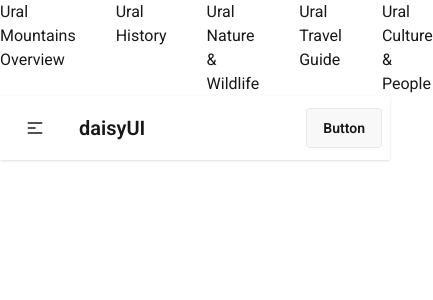
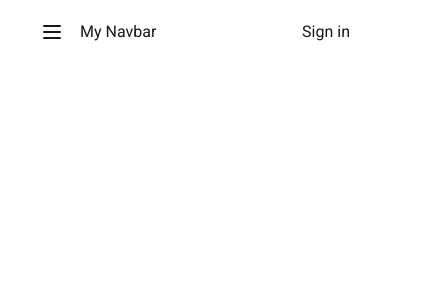
Before and after one commit to kousar-21/tailwind-react-pricing-option, a React (Vite) app: page /ural/culture in a window 390 px wide. Shown: the top 300 px of the page, 433 px wide, since content can reach past the window. Built offline with nearby package versions, Linux system fonts and the light colour scheme.

Commit message:
add custom Navbar

```diff
--- a/package.json
+++ b/package.json
@@ -12,6 +12,7 @@
   "dependencies": {
     "@tailwindcss/vite": "^4.1.4",
     "lucide": "^0.488.0",
+    "lucide-react": "^0.488.0",
     "react": "^19.0.0",
     "react-dom": "^19.0.0",
     "tailwindcss": "^4.1.4"
--- /dev/null
+++ b/public/pricing.json
@@ -0,0 +1,43 @@
+[
+    {
+      "id": 1,
+      "name": "Basic Plan",
+      "price": "$29/month",
+      "info": "Perfect for beginners who want access to essential equipment.",
+      "features": [
+        "Access to gym equipment",
+        "Locker room access",
+        "1 free personal training session",
+        "Open 6 AM - 10 PM access",
+        "Fitness assessment on sign-up"
+      ]
+    },
+    {
+      "id": 2,
+      "name": "Standard Plan",
+      "price": "$49/month",
+      "info": "Ideal for regular gym-goers looking for group classes.",
+      "features": [
+        "Everything in Basic",
+        "Unlimited group classes",
+        "Sauna access",
+        "2 guest passes per month",
+        "Access to mobile app",
+        "Monthly progress tracking"
+      ]
+    },
+    {
+      "id": 3,
+      "name": "Premium Plan",
+      "price": "$79/month",
+      "info": "Best for fitness enthusiasts who want it all.",
+      "features": [
+        "Everything in Standard",
+        "Unlimited personal training",
+        "Nutrition consultation",
+        "Private locker & towel service",
+        "24/7 gym access",
+        "Priority booking for classes"
+      ]
+    }
+  ]
--- a/src/App.jsx
+++ b/src/App.jsx
@@ -10,7 +10,7 @@ function App() {
     <>
      <header>
       <NavBar></NavBar>
-      <DaisyNav></DaisyNav>
+      {/* <DaisyNav></DaisyNav> */}
      </header>
 
      <main>
--- a/src/Components/NavBar/Link.jsx
+++ b/src/Components/NavBar/Link.jsx
@@ -2,7 +2,7 @@ import React from 'react';
 
 const Link = ({route}) => {
     return (
-        <li className='mr-10'>
+        <li className='px-4 lg:mr-10 hover:bg-lime-400'>
             <a href={route}>{route.name}</a>
         </li>
     );
--- a/src/Components/NavBar/NavBar.jsx
+++ b/src/Components/NavBar/NavBar.jsx
@@ -1,11 +1,14 @@
-import React from 'react';
+import React, { useState } from 'react';
 import Link from './Link';
+import { Menu, X } from 'lucide-react';
+
+
 
 const NavBar = () => {
     const navigationData = [
         {
             id: 1,
-            name: "Ural Mountains Overview",
+            name: "Ural Overview",
             path: "/ural/mountains"
         },
         {
@@ -15,27 +18,46 @@ const NavBar = () => {
         },
         {
             id: 3,
-            name: "Ural Nature & Wildlife",
+            name: "Nature & Wildlife",
             path: "/ural/nature"
         },
         {
             id: 4,
-            name: "Ural Travel Guide",
+            name: "Travel Guide",
             path: "/ural/travel-guide"
         },
         {
             id: 5,
-            name: "Ural Culture & People",
+            name: "Culture & People",
             path: "/ural/culture"
         }
     ];
+    const [open, setOpen] = useState(false);
+
+    const Links = navigationData.map(route => <Link key={route.id} route={route}></Link>)
 
     return (
-        <nav>
+        <nav className='flex justify-between mx-10 mt-5'>
+            <span className='flex' onClick={()=>setOpen(!open)}>
+                {
+                    open ? <X className='md:hidden'></X> : <Menu className='md:hidden'></Menu>
+                }
 
-            <ul className='flex'>
+                <ul className={`md:hidden absolute duration-1000 text-lime-500
+                    ${open? 'top-6' : '-top-40'}
+                    bg-amber-200`}>
+                    {
+                        Links
+                    }
+                </ul>
+
+                <h3 className='ml-4'>My Navbar</h3>
+            </span>
+
+
+            <ul className='md:flex hidden'>
                 {
-                    navigationData.map(route => <Link   key={route.id} route={route}></Link>)
+                    Links
                 }
             </ul>
 
@@ -50,6 +72,7 @@ const NavBar = () => {
                 <li className="mr-10"><a href="/about">About</a></li>
                 <li className="mr-10"><a href="/blog">Blog</a></li>
             </ul> */}
+            <button>Sign in</button>
 
         </nav>
     );
--- /dev/null
+++ b/src/Components/PricingOption/PricingOption.jsx
@@ -0,0 +1,11 @@
+import React from 'react';
+
+const PricingOption = () => {
+    return (
+        <div>
+
+        </div>
+    );
+};
+
+export default PricingOption;
```
Also changed, not shown: 1 other file (tests, documents, lock files or other folders).
